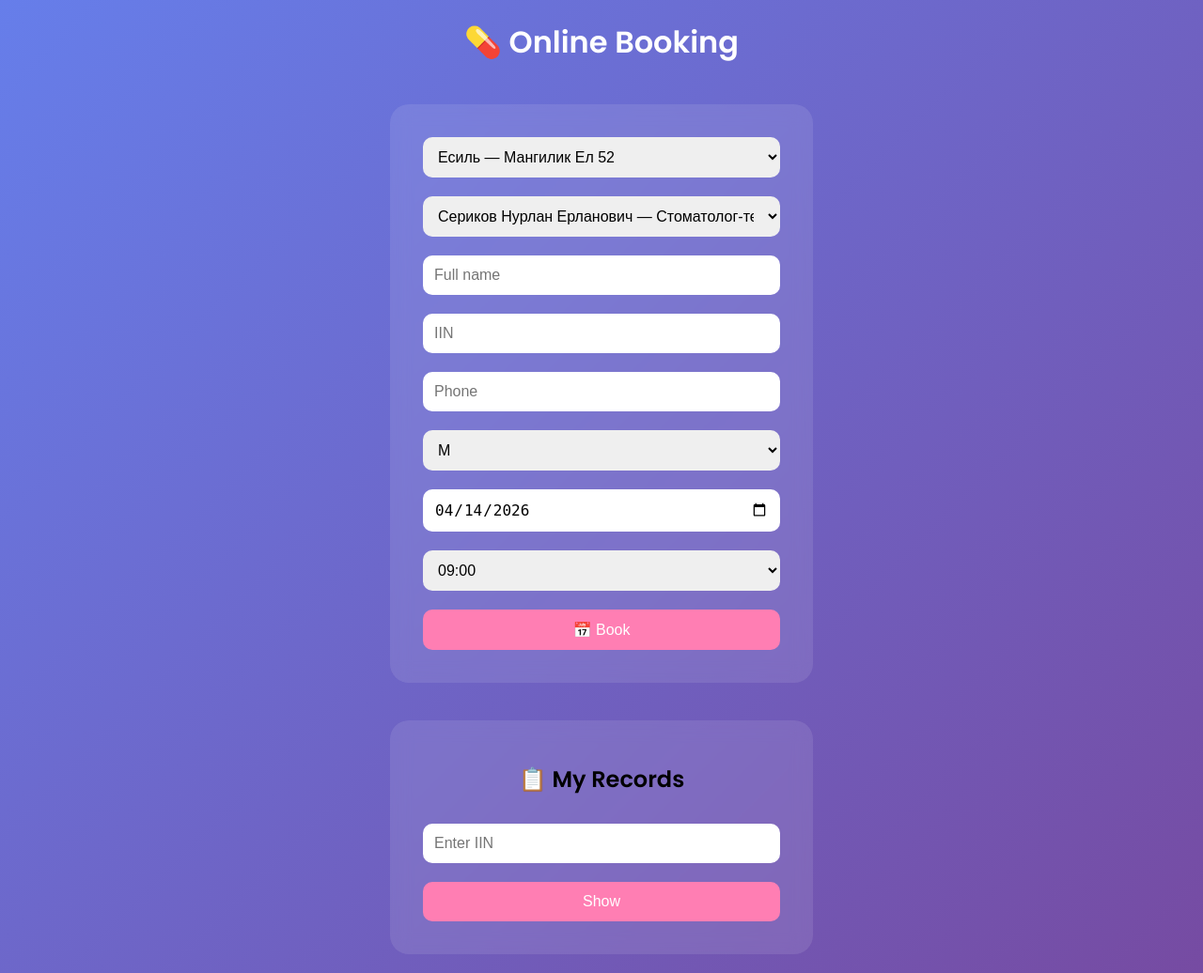
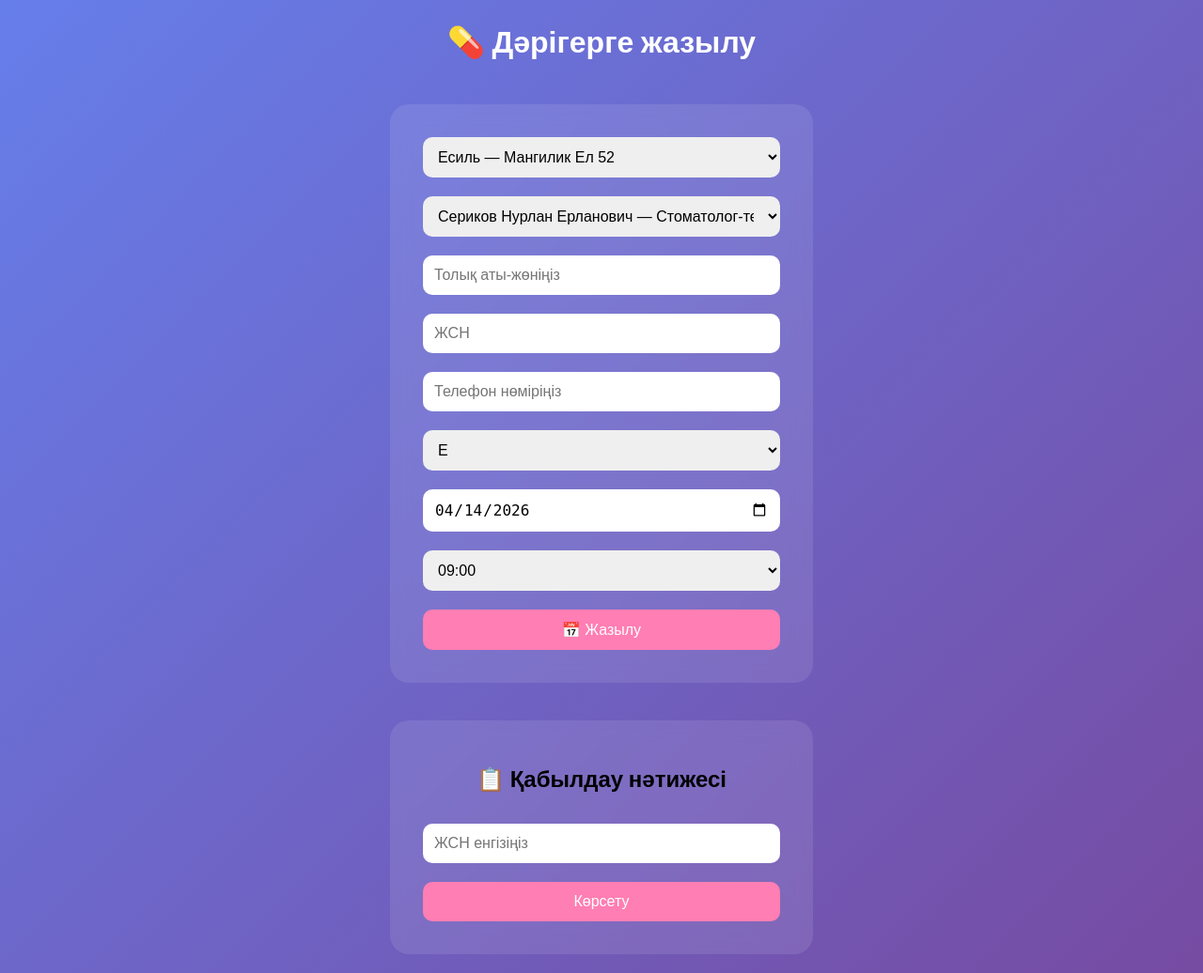
Before and after one commit to aruzhantazhigarina-ctrl/hospital-system, a Flask app: page / in a window 1280 px wide. Shown: the whole page at 94% size. Run offline with Flask 3, Linux system fonts and the light colour scheme; data comes from the database, SQL or seed files in the repository; data that the repository does not hold is empty.

Commit message:
Update index.html

```diff
--- a/templates/index.html
+++ b/templates/index.html
@@ -73,34 +73,34 @@ img {
 
 <body>
 
-<h1>💊 Online Booking</h1>
+<h1>💊 Дәрігерге жазылу</h1>
 
 <div class="container">
 
 <select id="district" onchange="loadDoctors()"></select>
 <select id="doctor" onchange="loadTime()"></select>
 
-<input id="name_input" placeholder="Full name">
-<input id="iin_input" placeholder="IIN">
-<input id="phone_input" placeholder="Phone">
+<input id="name_input" placeholder="Толық аты-жөніңіз">
+<input id="iin_input" placeholder="ЖСН">
+<input id="phone_input" placeholder="Телефон нөміріңіз">
 
 <select id="gender_input">
-<option>M</option>
-<option>F</option>
+<option>Е</option>
+<option>Ә</option>
 </select>
 
 <input type="date" id="date_input" onchange="loadTime()">
 <select id="time_input"></select>
 
-<button onclick="book()">📅 Book</button>
+<button onclick="book()">📅 Жазылу</button>
 
 </div>
 
 <div class="container">
-<h2>📋 My Records</h2>
+<h2>📋 Қабылдау нәтижесі</h2>
 
-<input id="search_iin" placeholder="Enter IIN">
-<button onclick="loadRecords()">Show</button>
+<input id="search_iin" placeholder="ЖСН енгізіңіз">
+<button onclick="loadRecords()">Көрсету</button>
 
 <div id="records"></div>
 </div>
@@ -178,7 +178,7 @@ async function book(){
  })
 
  let text=await res.text()
- alert(text==='OK'?'✅ Booked!':'❌ '+text)
+ alert(text==='OK'?'✅ Сіз жазылдыңыз!':'❌ '+text)
  loadTime()
 }
 
```
